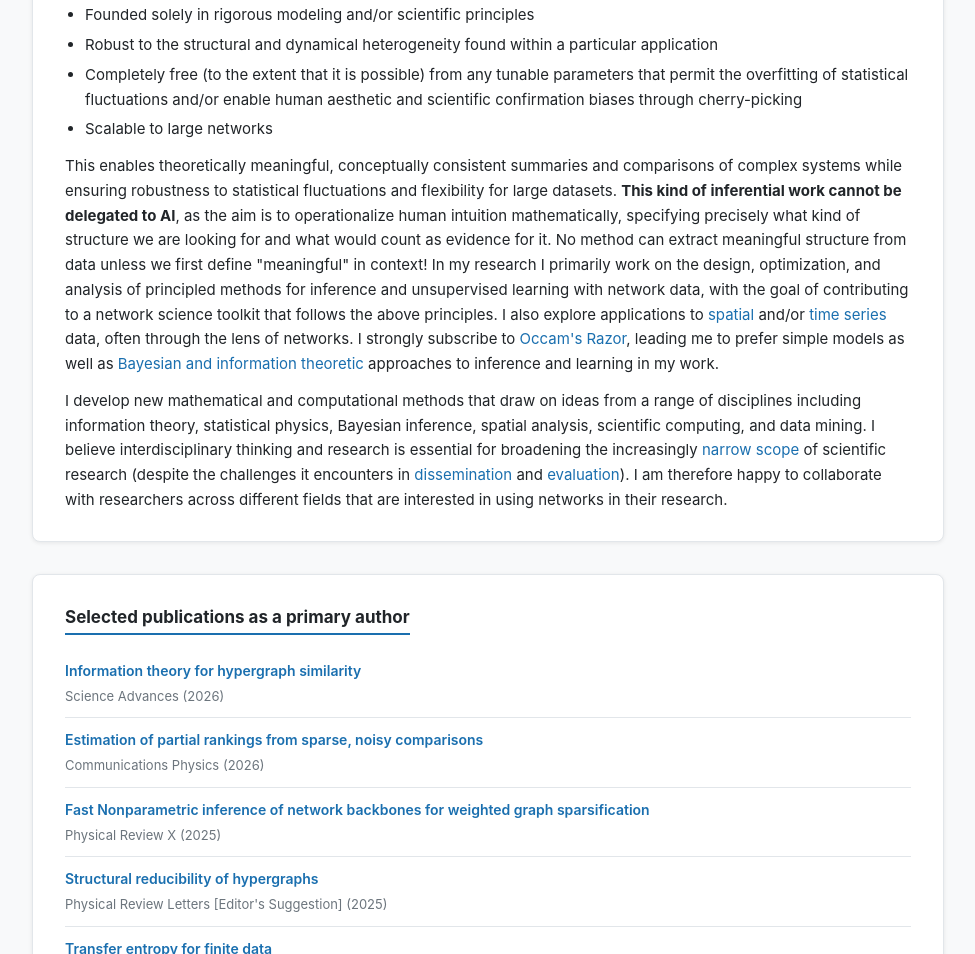
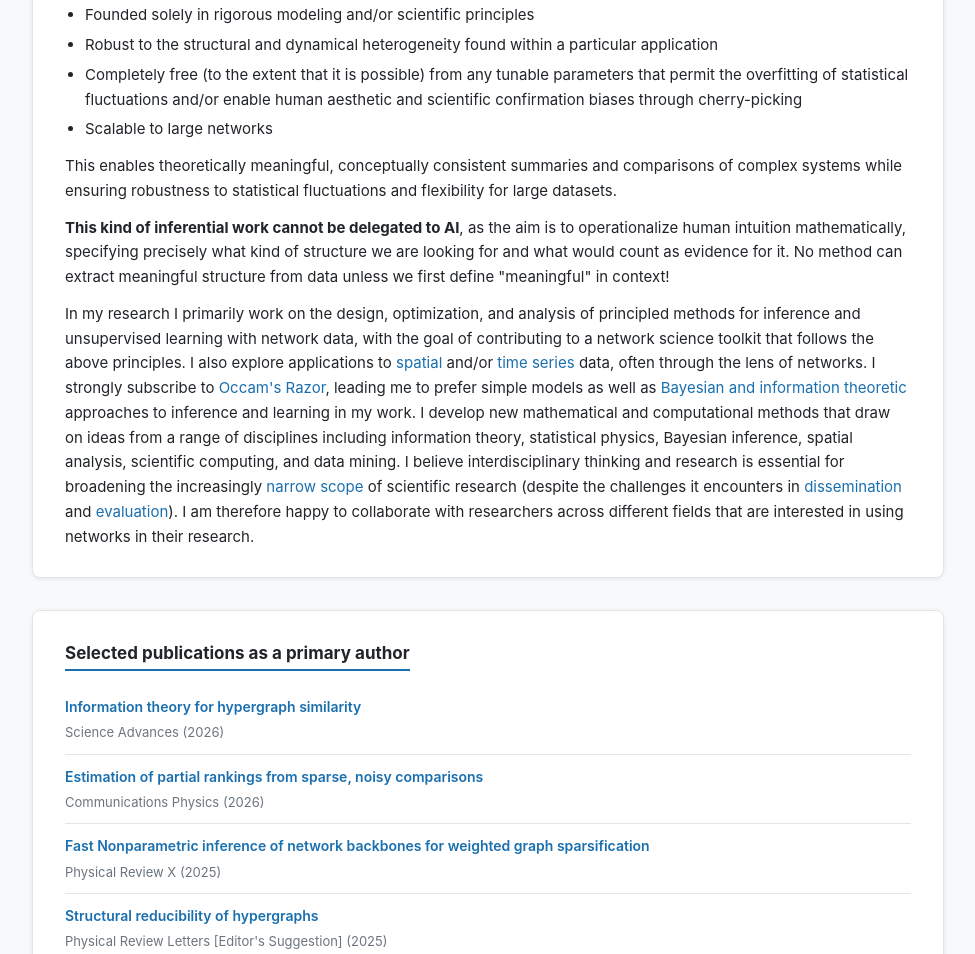
Before and after one commit to aleckirkley/website, a plain HTML site: page index.html in a window 1280 px wide. Shown: the part 1211-2165 px from the top of the page, without its empty margins (152-1127 px from the left). Drawn offline with Linux system fonts and the light colour scheme.

Commit message:
Update index.html

```diff
--- a/index.html
+++ b/index.html
@@ -82,12 +82,12 @@
         <li>Completely free (to the extent that it is possible) from any tunable parameters that permit the overfitting of statistical fluctuations and/or enable human aesthetic and scientific confirmation biases through cherry-picking</li>
         <li>Scalable to large networks</li>
       </ul>
-      <p>This enables theoretically meaningful, conceptually consistent summaries and comparisons of complex systems while ensuring robustness to statistical fluctuations and flexibility for large datasets.
+      <p>This enables theoretically meaningful, conceptually consistent summaries and comparisons of complex systems while ensuring robustness to statistical fluctuations and flexibility for large datasets.</p>
 
-        <strong>This kind of inferential work cannot be delegated to AI</strong>, as the aim is to operationalize human intuition mathematically, specifying precisely what kind of structure we are looking for and what would count as evidence for it. No method can extract meaningful structure from data unless we first define "meaningful" in context!
+        <p><strong>This kind of inferential work cannot be delegated to AI</strong>, as the aim is to operationalize human intuition mathematically, specifying precisely what kind of structure we are looking for and what would count as evidence for it. No method can extract meaningful structure from data unless we first define "meaningful" in context!</p>
 
-        In my research I primarily work on the design, optimization, and analysis of principled methods for inference and unsupervised learning with network data, with the goal of contributing to a network science toolkit that follows the above principles. I also explore applications to <a href="https://www.nature.com/articles/s42005-022-01029-4">spatial</a> and/or <a href="https://journals.aps.org/pre/abstract/10.1103/tcss-5hn3">time series</a> data, often through the lens of networks. I strongly subscribe to <a href="https://simple.wikipedia.org/wiki/Occam%27s_razor">Occam's Razor</a>, leading me to prefer simple models as well as <a href="https://www.inference.org.uk/mackay/itprnn/ps/343.355.pdf">Bayesian and information theoretic</a> approaches to inference and learning in my work.</p>
-      <p>I develop new mathematical and computational methods that draw on ideas from a range of disciplines including information theory, statistical physics, Bayesian inference, spatial analysis, scientific computing, and data mining. I believe interdisciplinary thinking and research is essential for broadening the increasingly <a href="https://www.science.org/doi/10.1126/science.1150473">narrow scope</a> of scientific research (despite the challenges it encounters in <a href="https://www.sciencedirect.com/science/article/abs/pii/S1751157723000937">dissemination</a> and <a href="https://www.tandfonline.com/doi/full/10.1080/00221546.2024.2301912">evaluation</a>). I am therefore happy to collaborate with researchers across different fields that are interested in using networks in their research.</p>
+        <p>In my research I primarily work on the design, optimization, and analysis of principled methods for inference and unsupervised learning with network data, with the goal of contributing to a network science toolkit that follows the above principles. I also explore applications to <a href="https://www.nature.com/articles/s42005-022-01029-4">spatial</a> and/or <a href="https://journals.aps.org/pre/abstract/10.1103/tcss-5hn3">time series</a> data, often through the lens of networks. I strongly subscribe to <a href="https://simple.wikipedia.org/wiki/Occam%27s_razor">Occam's Razor</a>, leading me to prefer simple models as well as <a href="https://www.inference.org.uk/mackay/itprnn/ps/343.355.pdf">Bayesian and information theoretic</a> approaches to inference and learning in my work.
+      I develop new mathematical and computational methods that draw on ideas from a range of disciplines including information theory, statistical physics, Bayesian inference, spatial analysis, scientific computing, and data mining. I believe interdisciplinary thinking and research is essential for broadening the increasingly <a href="https://www.science.org/doi/10.1126/science.1150473">narrow scope</a> of scientific research (despite the challenges it encounters in <a href="https://www.sciencedirect.com/science/article/abs/pii/S1751157723000937">dissemination</a> and <a href="https://www.tandfonline.com/doi/full/10.1080/00221546.2024.2301912">evaluation</a>). I am therefore happy to collaborate with researchers across different fields that are interested in using networks in their research.</p>
     </div>
 
     <div class="section">
```
